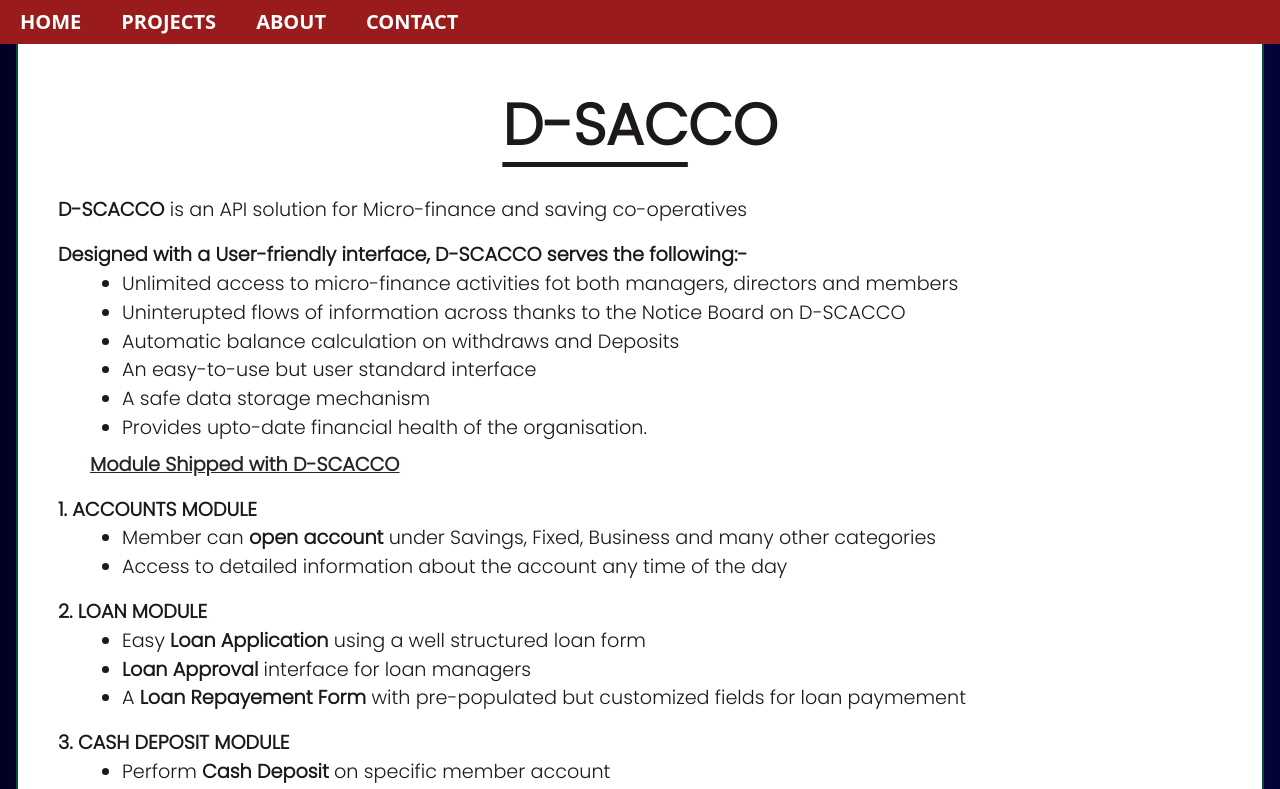
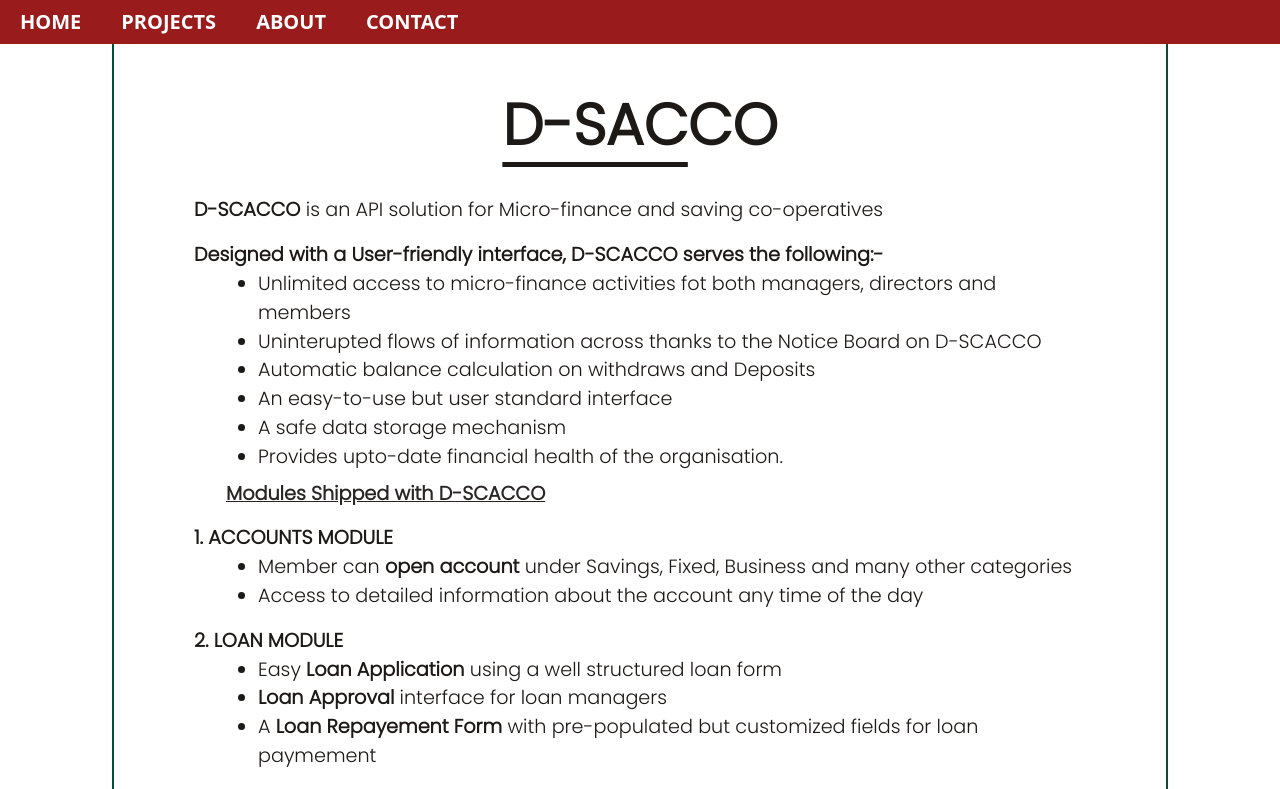
Before and after one commit to yusufnviiri/portfolio, a React (Create React App) app: page /dsacco in a window 1280 px wide. Shown: the top 789 px of the page. Built offline with nearby package versions, Linux system fonts and the light colour scheme.

Commit message:
fix formatting

```diff
--- a/src/components/Dsacco.js
+++ b/src/components/Dsacco.js
@@ -3,7 +3,8 @@ import React from 'react'
 function Dsacco() {
   return (
 <>
-<div className="text-[1.2em]    sm:w-[90%] lg:w-[55em] xl:w-[65em] m-auto  gap-16 px-10 lg:py-20 py-8   rounded-[1em] bg-white  text-stone-900 font-poppins lg:border-[2px] border-[15px] border-emerald-900">
+<section className='w-full h-full bg-white'>
+<div className="text-[1.2em] py-20    sm:w-[90%] lg:w-[55em]  m-auto  px-10  lg:px-20 lg:py-20    rounded-[1em]   text-stone-900 font-poppins lg:border-[2px] border-[15px] border-emerald-900">
 <h1 className='font-bold text-center mb-7 lg:text-[3em] text-[2em]'><span className='underline underline-offset-[0.3em]'>D-SAC</span>CO</h1>  <p><span className='font-bold '> D-SCACCO </span> is an API solution for Micro-finance and saving co-operatives </p>
   <h2 className='w-full  pt-4 font-bold '>Designed with a User-friendly interface, D-SCACCO serves the following:-</h2>
   <ul className='ml-16 list-disc'>
@@ -15,7 +16,7 @@ function Dsacco() {
     <li>Provides upto-date financial health of the organisation.</li>
   </ul>
 
-<h3 className='ml-8 mt-2 underline text-stone-800 font-semibold'>Module Shipped with D-SCACCO</h3>
+<h3 className='ml-8 mt-2 underline text-stone-800 font-semibold'>Modules Shipped with D-SCACCO</h3>
 <p className='font-bold mt-4'>1. ACCOUNTS MODULE</p>
 <ul className='ml-16 list-disc'>
 <li>Member can  <span className='font-bold '> open account </span> under Savings, Fixed, Business and many other categories </li>
@@ -45,7 +46,7 @@ function Dsacco() {
 <li>Seamless  <span className='font-bold '>Purchase  </span> of shares of a Micro-finance </li>
 <li>Ability to <span className='font-bold '> Sell </span>   shares owned by member  in a Micro-finance </li>
 </ul>
-    </div></>  )
+    </div></section></>  )
 }
 
 export default Dsacco
--- a/src/components/Projects.js
+++ b/src/components/Projects.js
@@ -6,7 +6,7 @@ function Projects() {
   return (
 <>
 <h1 className='lg:text-[4em] text-[2em] pt-4 text-center lg:my-14 my-5'>PROJECTS</h1>
-<div className="text-[1.2em]   lg:h-[75vh] flex flex-col lg:flex-row  sm:w-[90%] lg:w-[55em] xl:w-[65em] m-auto  gap-16 px-10  rounded-[1em] bg-white  text-stone-900 font-poppins lg:border-[2px] border-[15px] border-emerald-900">
+<div className="text-[1.2em]    flex flex-col lg:flex-row  sm:w-[90%] lg:w-[55em] xl:w-[65em] m-auto  gap-16 px-10  rounded-[1em] bg-white  text-stone-900 font-poppins lg:border-[2px] border-[15px] border-emerald-900">
   <div className='lg:w-1/2 lg:flex flex-col justify-around lg:pl-16'>
   <h1 className='font-bold text-left my-10  lg:text-[3em] text-[2em]'><span className='underline underline-offset-[0.5em]'>D-SAC</span>CO</h1>
   <img src={astronount}  alt='dsacco' className='m-auto w-[90%] lg:h-[60%] h-[30em]  rounded' />
@@ -20,12 +20,12 @@ function Projects() {
     <p className='my-3'>D-sacco is cleverly tailored to solve all challenges encountered in Micro-Finance institutions. <br/> Designed with well tested functionalities like <span className='font-bold'>Accounts module, </span>  <span className='font-bold'>Saving module, </span><span className='font-bold'>Shares module </span><span className='font-bold'>Withdraw module  </span> and <span className='font-bold'>Deposits module  </span>    </p>
 
 
-    <div className='flex flex-row   my-10 lg:mt-16  '>
+    <div className='flex flex-row   my-10   '>
     <Link to="/dsacco" className='bg-blue-900 mr-5 capitalize  rounded px-3 py-2 text-center text-[0.9em] text-white font-bold'>Details</Link>
-    <Link to="https://github.com/yusufnviiri/DsaccoAPP.git" className='bg-blue-900 mr-5 capitalize  rounded text-[0.9em] text-white font-bold px-3 py-2 text-center'> Code</Link> <Link to="/" className='bg-blue-900 capitalize  px-3 py-2 text-center rounded  text-[0.9em] mr-5 text-white font-bold'>Video</Link>
-    <Link to="/" className='bg-blue-900  capitalize  rounded px-3 py-2 text-center text-[0.9em] text-white font-bold'>Live Demo</Link>
+    <Link to="https://github.com/yusufnviiri/DsaccoAPP.git" className='bg-blue-900 mr-5 capitalize  rounded text-[0.9em] text-white font-bold px-3 py-2 text-center'> Code Back-End</Link> <Link to="https://www.loom.com/share/6aeb704e275a4ba38f6db027fc048a54?sid=99bd13f7-99ef-4806-9197-97735ba412fc" className='bg-blue-900 capitalize  px-3 py-2 text-center rounded  text-[0.9em] mr-5 text-white font-bold'>Video</Link>
+    <Link to="https://github.com/yusufnviiri/dsaccofront.git" className='bg-blue-900  capitalize  rounded px-3 py-2 text-center text-[0.9em] text-white font-bold'>Code Front-End</Link>
     </div>
-    <p  className='bg-green-950 p-3 mt-4 text-yellow-500  text-[0.7em] w-2/3 sm:w-full xl:w-2/3 text-center m-autotext-center'><span className='block uppercase font-bold text-yellow-300 text-[1.19em] '>languanges and frameworks </span> C#, MySQL and Entity Framework Core </p>
+    <p  className='bg-green-950 p-3 mt-4 text-yellow-500  text-[0.7em] w-2/3 sm:w-full xl:w-2/3  m-auto text-center'><span className='block uppercase font-bold text-yellow-300 text-[1.19em] '>languanges and frameworks </span> C#, MySQL and Entity Framework Core and React </p>
      </div>
 
 
```
